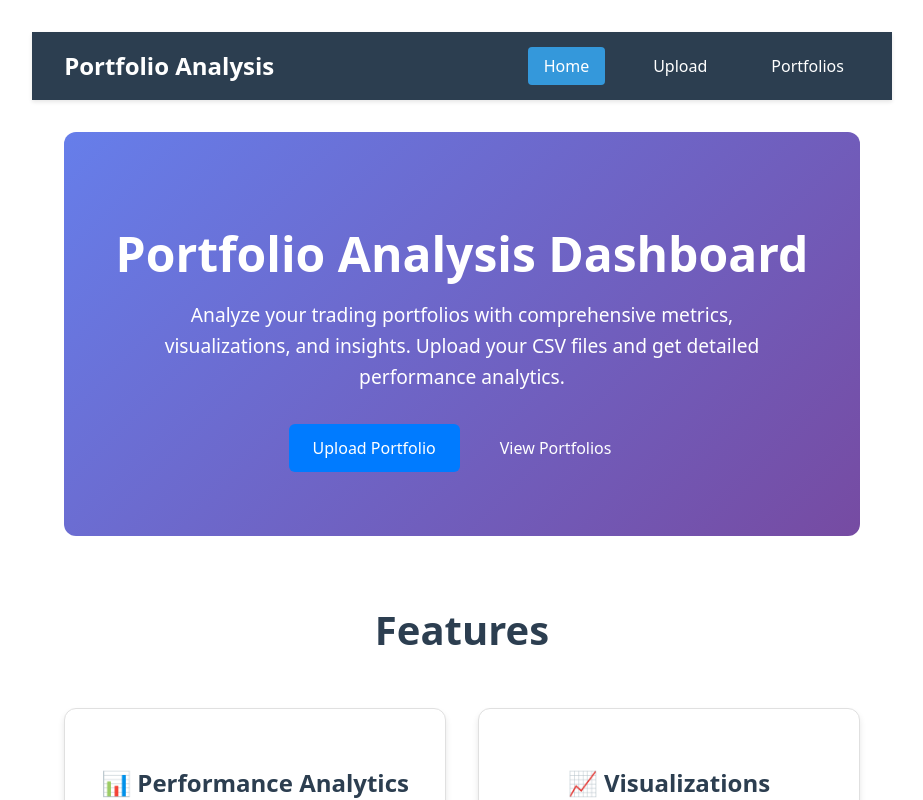
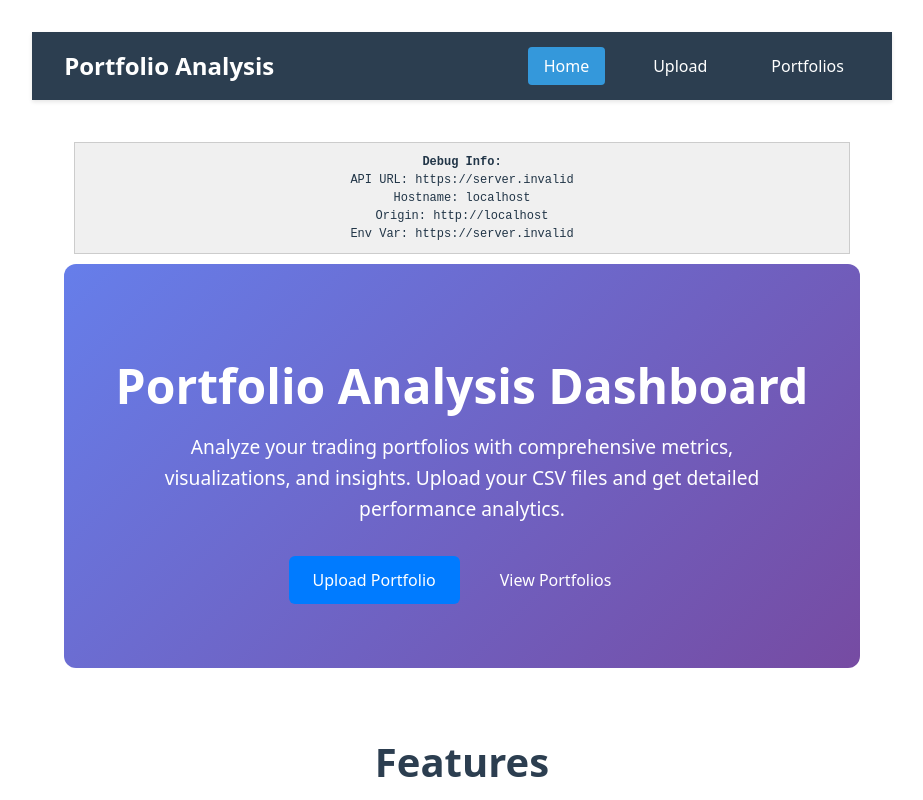
Before and after one commit to perfectm/portfolio-analysis-fastapi, a React (Vite) app in the folder frontend/: page / in a window 1280 px wide. Shown: the top 800 px of the page, without its empty margins (178-1101 px from the left). Built offline with nearby package versions, Linux system fonts and the light colour scheme; no server answers.

Commit message:
Add debug info display to see actual API URL being used

```diff
--- a/frontend/src/pages/Home.tsx
+++ b/frontend/src/pages/Home.tsx
@@ -1,15 +1,45 @@
-import React from 'react';
-import { Link } from 'react-router-dom';
-import './Home.css';
+import React from "react";
+import { Link } from "react-router-dom";
+import "./Home.css";
 
 const Home: React.FC = () => {
+  // Get the current API URL for debugging
+  const API_BASE_URL =
+    import.meta.env.VITE_API_URL ||
+    (window.location.hostname === "localhost"
+      ? "http://localhost:8000"
+      : window.location.origin);
+
   return (
     <div className="home">
+      {/* Debug info - remove this in production */}
+      <div
+        style={{
+          background: "#f0f0f0",
+          padding: "10px",
+          margin: "10px",
+          border: "1px solid #ccc",
+          fontSize: "12px",
+          fontFamily: "monospace",
+        }}
+      >
+        <strong>Debug Info:</strong>
+        <br />
+        API URL: {API_BASE_URL}
+        <br />
+        Hostname: {window.location.hostname}
+        <br />
+        Origin: {window.location.origin}
+        <br />
+        Env Var: {import.meta.env.VITE_API_URL || "NOT SET"}
+      </div>
+
       <div className="hero-section">
         <h1>Portfolio Analysis Dashboard</h1>
         <p className="hero-description">
-          Analyze your trading portfolios with comprehensive metrics, visualizations, and insights.
-          Upload your CSV files and get detailed performance analytics.
+          Analyze your trading portfolios with comprehensive metrics,
+          visualizations, and insights. Upload your CSV files and get detailed
+          performance analytics.
         </p>
         <div className="hero-actions">
           <Link to="/upload" className="btn btn-primary">
@@ -26,19 +56,31 @@ const Home: React.FC = () => {
         <div className="features-grid">
           <div className="feature-card">
             <h3>📊 Performance Analytics</h3>
-            <p>Comprehensive analysis of your trading performance including P&L, win rates, and Sharpe ratios.</p>
+            <p>
+              Comprehensive analysis of your trading performance including P&L,
+              win rates, and Sharpe ratios.
+            </p>
           </div>
           <div className="feature-card">
             <h3>📈 Visualizations</h3>
-            <p>Interactive charts and graphs to visualize your portfolio performance over time.</p>
+            <p>
+              Interactive charts and graphs to visualize your portfolio
+              performance over time.
+            </p>
           </div>
           <div className="feature-card">
             <h3>📋 Portfolio Management</h3>
-            <p>Upload, manage, and compare multiple portfolios in one centralized dashboard.</p>
+            <p>
+              Upload, manage, and compare multiple portfolios in one centralized
+              dashboard.
+            </p>
           </div>
           <div className="feature-card">
             <h3>🔍 Risk Analysis</h3>
-            <p>Detailed risk metrics including maximum drawdown and trade distribution analysis.</p>
+            <p>
+              Detailed risk metrics including maximum drawdown and trade
+              distribution analysis.
+            </p>
           </div>
         </div>
       </div>
```
